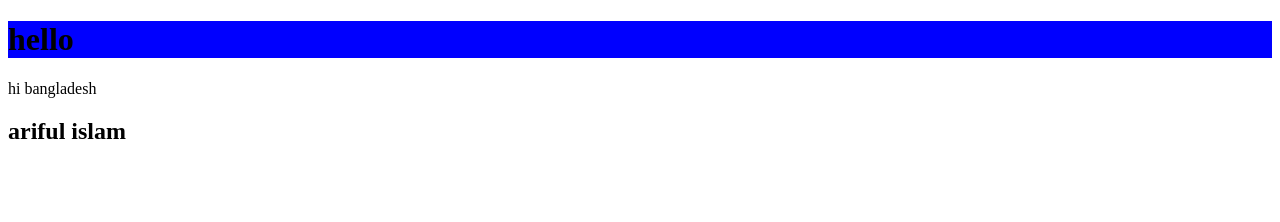
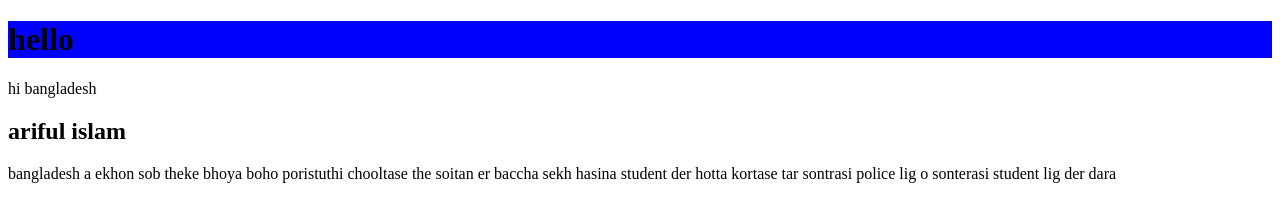
Before and after one commit to ARIFULISLAM6/my-first-repo, a plain HTML site: page second.html in a window 1280 px wide. Drawn offline with Linux system fonts and the light colour scheme.

Commit message:
bangladesh

```diff
--- a/second.html
+++ b/second.html
@@ -10,5 +10,5 @@
     <h1>hello</h1>
     <p>hi bangladesh</p>
     <h2>ariful islam</h2>
-</body>
+    <p>bangladesh a ekhon sob theke bhoya boho poristuthi chooltase the soitan er baccha sekh hasina student der hotta kortase tar sontrasi police lig o sonterasi student lig der dara</p>
 </html>
```
